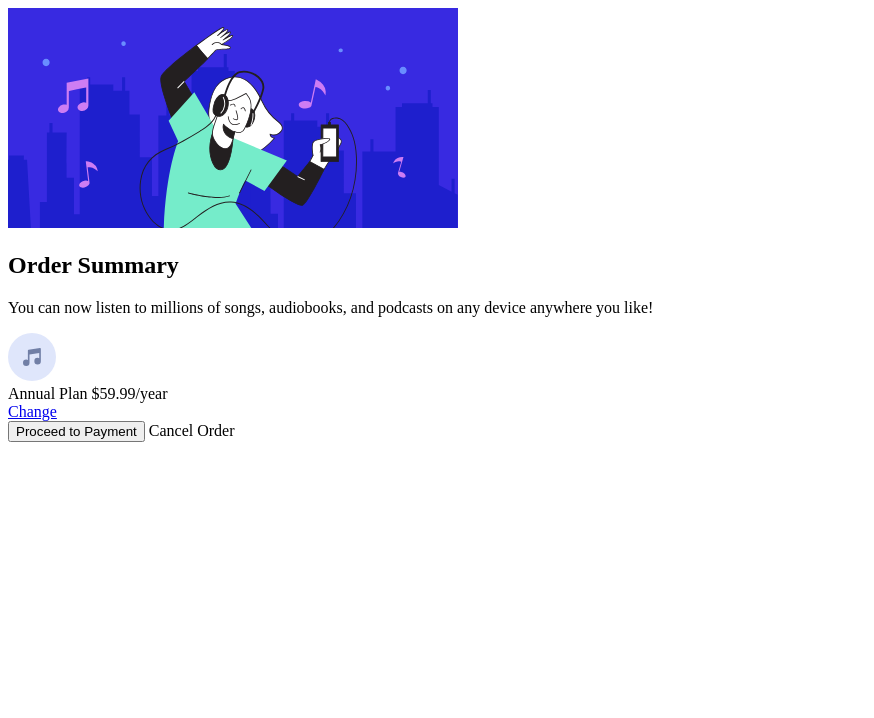
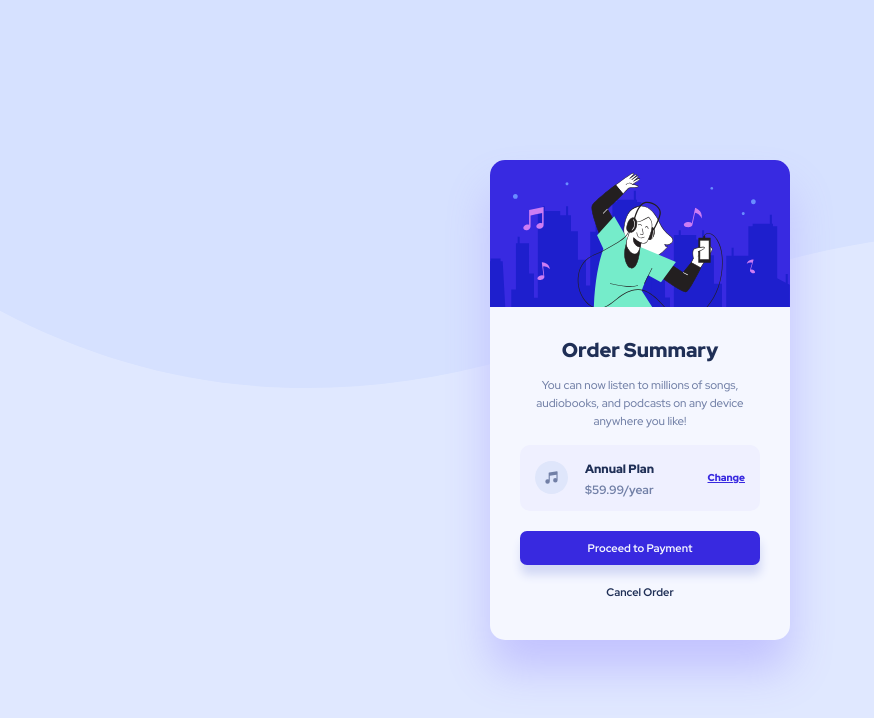
Before and after one commit to Juan-Peixoto/frontendmentor-order-summary-component, a plain HTML site: page index.html in a window 1280 px wide. Shown: the whole page, without its empty margins (0-874 px from the left). Drawn offline with Linux system fonts and the light colour scheme.

Commit message:
Finished the style

```diff
--- a/styles/main.scss
+++ b/styles/main.scss
@@ -0,0 +1,107 @@
+@import "reset";
+@import "colors";
+@import "responsive";
+@import "classes";
+
+body {
+    background-color: $primary1;
+    background-image: url(../images/pattern-background-desktop.svg);
+    background-repeat: no-repeat;
+    background-size: contain;
+    padding: 20px;
+    display: flex;
+    align-items: center;
+    justify-content: center;
+
+    div#order-sumary-component {
+        display: flex;
+        flex-direction: column;
+        align-items: center;
+        box-shadow: 0px 30px 45px rgb(194, 194, 255);
+        height: 480px;
+        max-width: 300px;
+        background-color: $neutral1;
+        border-radius: 15px;
+        overflow: hidden;
+
+        & > img {
+            width: 100%;
+            margin-bottom: 30px;
+        }
+
+        h2 {
+            margin-bottom: 13px;
+            font-size: 20px;
+            font-weight: 900;
+            color: $neutral3;
+        }
+
+        p {
+            width: 75%;
+            line-height: 18px;
+            font-size: 11.5px;
+            text-align: center;
+            color: $neutral2;
+            margin-bottom: 15px;
+        }
+
+        & > div {
+            display: flex;
+            align-items: center;
+            background-color: rgb(239, 240, 255);
+            width: 240px;
+            border-radius: 10px;
+            margin-bottom: 20px;
+            padding: 10px 15px;
+
+            img {
+                width: 33px;
+                font-size: 12px;
+                margin-right: 15px;
+                font-weight: 800;
+            }
+
+            & > div {
+                width: 75px;
+                padding: 2px;
+                margin-right: 50px;
+
+                span:nth-of-type(1) {
+                    font-size: 12px;
+                    font-weight: 900;
+                    color: $neutral3;
+                }
+
+                span:nth-of-type(2) {
+                    font-size: 12px;
+                    color: $neutral2;
+                }
+            }
+
+            a {
+                font-size: 10px;
+                font-weight: 900;
+                color: $primary2;
+            }
+        }
+
+        button {
+            width: 240px;
+            border-radius: 7px;
+            font-size: 11px;
+            font-weight: 600;
+            padding: 10px;
+            color: $neutral1;
+            background-color: $primary2;
+            border: none;
+            box-shadow: 1px 10px 10px rgb(210, 216, 245);
+        }
+
+        span {
+            margin-top: 20px;
+            font-size: 11px;
+            font-weight: 600;
+            color: $neutral3;
+        }
+    }
+}
```
Also changed, not shown: styles/main.css, 1 other file.
